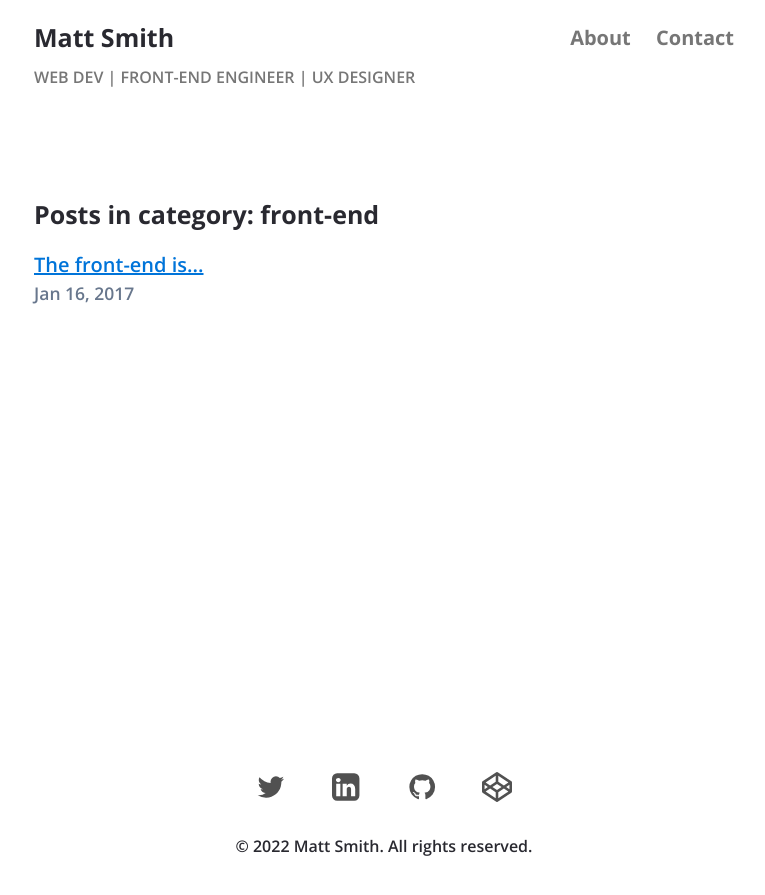
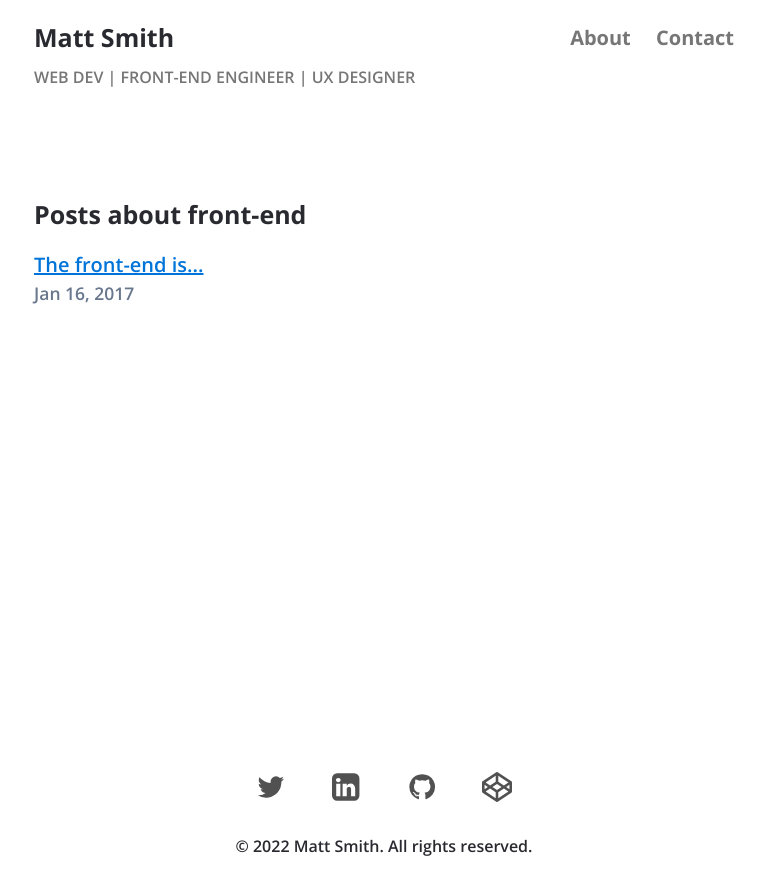
Before and after one commit to AllThingsSmitty/allthingssmitty.github.io, a Jekyll site: the page built from tags/front-end/index.html, in a window 1280 px wide. Shown: the top 895 px of the page, without its empty margins (256-1021 px from the left). Built offline with Jekyll 4.4.1, drawn with Linux system fonts in a browser that asks for light colours; comment, search, counter and statistics services are not loaded.

Commit message:
Text change

```diff
--- a/_layouts/tags.html
+++ b/_layouts/tags.html
@@ -4,7 +4,7 @@ title: Tags
 ---
 
 <section class="tags">
-  <h3>Posts in category: {{ page.tag }}</h2>
+  <h3>Posts about {{ page.tag }}</h2>
   {% for post in site.tags[page.tag] %}
   <div class="row">
     <a href="{{ post.url }}">{{ post.title }}</a>
```
